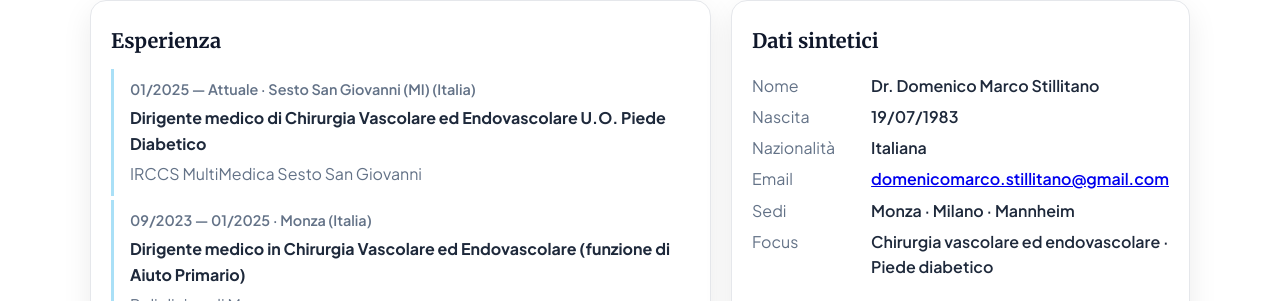
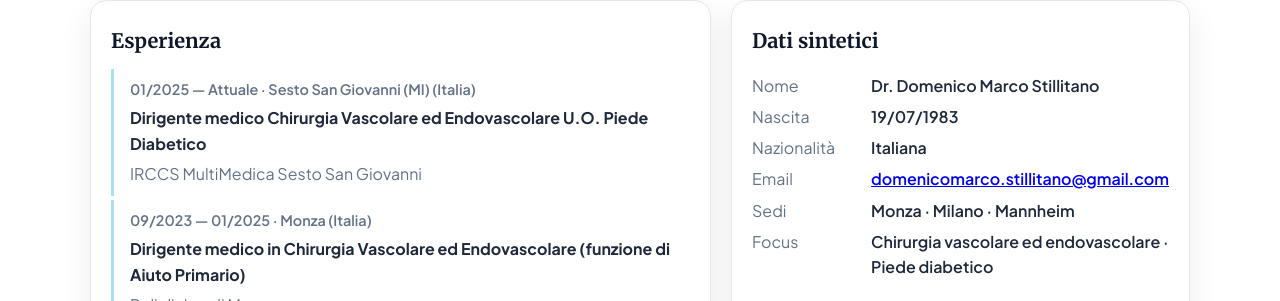
Before and after one commit to domenicomarcostillitano/domenicomarcostillitano.github.io, a Jekyll site: the page curriculum/index.html, which Jekyll copies as it is, in a window 1280 px wide and 900 px high. Shown: the part 449-750 px from the top of the window. Built offline with Jekyll 4.4.1, drawn with Linux system fonts in a browser that asks for light colours.

Commit message:
Update index.html

```diff
--- a/curriculum/index.html
+++ b/curriculum/index.html
@@ -105,7 +105,7 @@ description: "Curriculum professionale del Dr. Domenico Marco Stillitano, chirur
         <h2>Esperienza</h2>
         <div class="item">
           <div class="when">01/2025 — Attuale · Sesto San Giovanni (MI) (Italia)</div>
-          <div class="what">Dirigente medico di Chirurgia Vascolare ed Endovascolare U.O. Piede Diabetico</div>
+          <div class="what">Dirigente medico Chirurgia Vascolare ed Endovascolare U.O. Piede Diabetico</div>
           <div class="where">IRCCS MultiMedica Sesto San Giovanni</div>
         </div>
           <div class="item">
```
